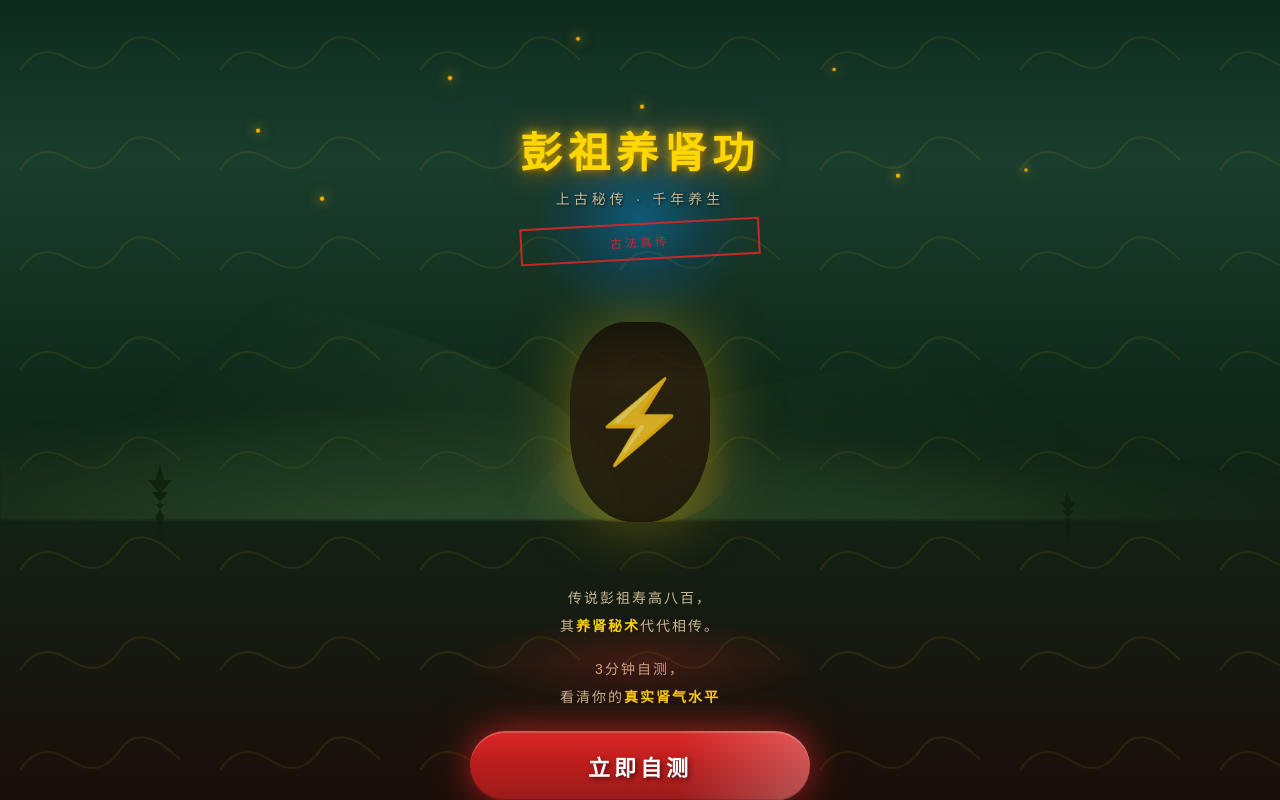
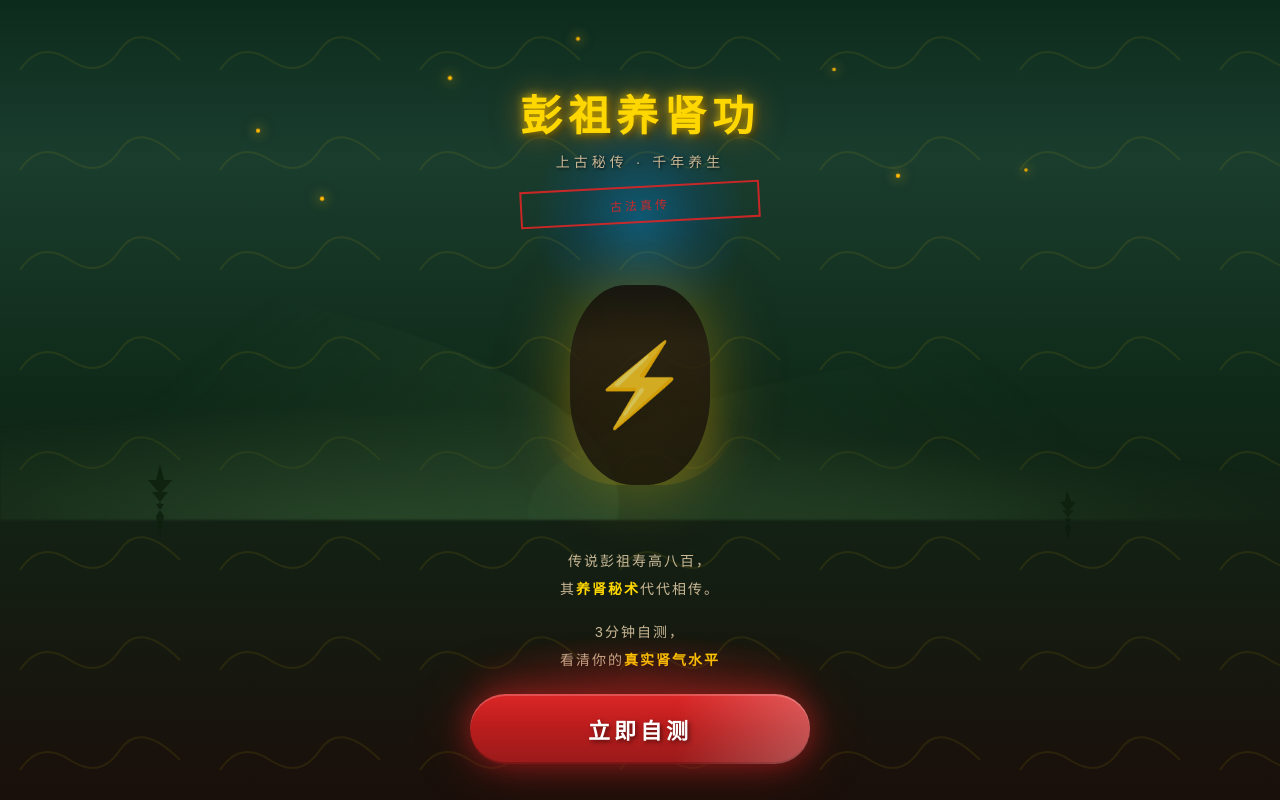
Before and after one commit to popcall-git/testpages, a plain HTML site: page index.html in a window 1280 px wide. Drawn offline with Linux system fonts and the light colour scheme.

Commit message:
Adjust button glow position

```diff
--- a/index.html
+++ b/index.html
@@ -19,7 +19,7 @@
         @keyframes pulse { 0%, 100% { transform: translateX(-50%) scale(1); opacity: 0.6; } 50% { transform: translateX(-50%) scale(1.1); opacity: 0.9; } }
         .screen { position: absolute; top: 0; left: 0; width: 100%; height: 100%; display: none; flex-direction: column; align-items: center; padding: 20px; }
         .screen.active { display: flex; }
-        .home-screen .header-area { margin-top: 8%; text-align: center; z-index: 10; }
+        .home-screen .header-area { margin-top: 5%; text-align: center; z-index: 10; position: relative; }
         .home-screen .main-title { font-size: 42px; font-weight: 900; color: #ffd700; text-shadow: 0 0 10px rgba(255, 215, 0, 0.8), 0 0 30px rgba(255, 140, 0, 0.6), 3px 3px 6px rgba(0, 0, 0, 0.8); letter-spacing: 6px; margin-bottom: 8px; }
         .home-screen .sub-title { font-size: 14px; color: #c9b896; letter-spacing: 4px; text-shadow: 1px 1px 3px rgba(0, 0, 0, 0.8); }
         .home-screen .ancient-seal { margin-top: 15px; padding: 8px 20px; border: 2px solid #dc2626; color: #dc2626; font-size: 12px; letter-spacing: 3px; transform: rotate(-3deg); opacity: 0.9; }
@@ -104,7 +104,7 @@
                 <p style="margin-top: 15px;">3分钟自测，<br>看清你的<span class="highlight">真实肾气水平</span></p>
             </div>
             <button class="cta-button" onclick="startQuiz()" style="margin-top: 20px; margin-bottom: 10%; z-index: 100; position: relative; flex-shrink: 0;">立即自测</button>
-            <div class="button-glow" style="bottom: 12%;"></div>
+            <div class="button-glow" style="bottom: 10%;"></div>
         </div>
 
         <div class="screen quiz-screen" id="quizScreen">
```
